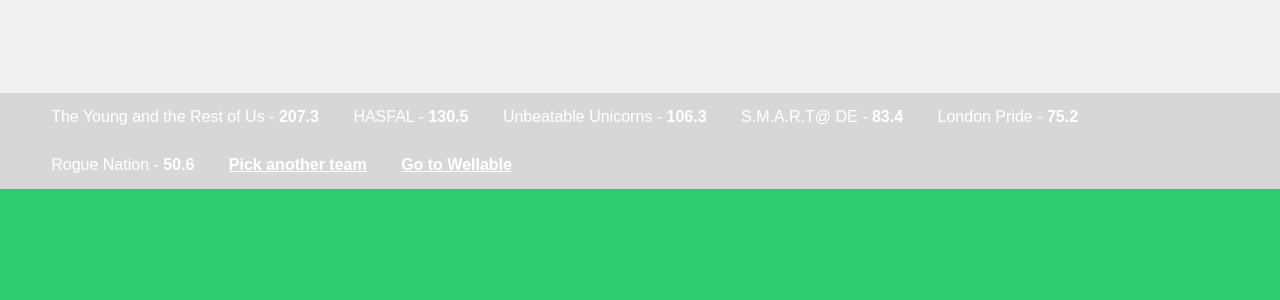
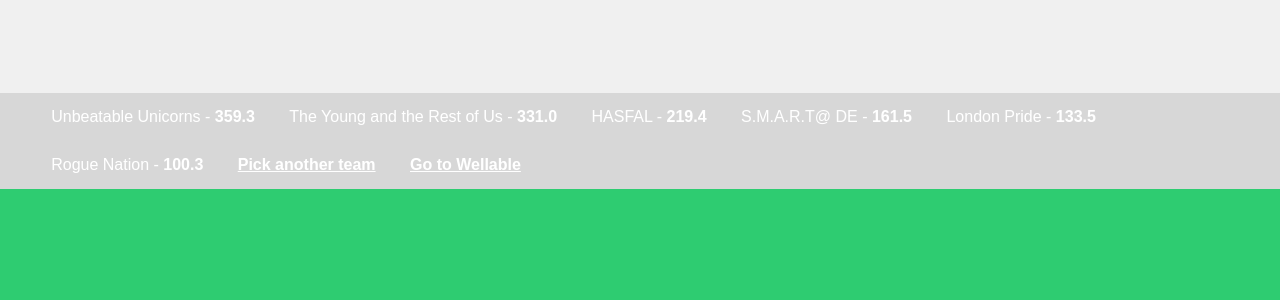
Before and after one commit to brettrowley/brettrowley.github.io, a Jekyll site: the page sandbox/wellable/index.html, which Jekyll copies as it is, in a window 1280 px wide. Shown: the part 711-1011 px from the top of the page. Built offline with Jekyll 4.4.1, drawn with Linux system fonts in a browser that asks for light colours; nearby versions of some CDN libraries.

Commit message:
Update scores manually

```diff
--- a/sandbox/wellable/index.html
+++ b/sandbox/wellable/index.html
@@ -88,8 +88,8 @@
 
 
 	.stats{
-		bottom: calc(35px - 90vh);
-		height: 90vh;
+		bottom: calc(35px - 80vh);
+		height: 80vh;
 		overflow: hidden;
 		background-color: rgba(0,0,0,0.7);
 		font-size: 11pt !important;
@@ -179,12 +179,12 @@
 <div class="stats">
 	<ul>
 		<li><span id="scores"><i class="ion-plus-round"></i> Scores</span></li>
-		<li class="position">The Young and the Rest of Us - <strong>207.3</strong></li>
-		<li class="position">HASFAL - <strong>130.5</strong></li>
-		<li class="position">Unbeatable Unicorns - <strong>106.3</strong></li>
-		<li class="position">S.M.A.R.T@ DE - <strong>83.4</strong></li>
-		<li class="position">London Pride - <strong>75.2</strong></li>
-		<li class="position">Rogue Nation - <strong>50.6</strong></li>
+		<li class="position">Unbeatable Unicorns - <strong>359.3</strong></li>
+		<li class="position">The Young and the Rest of Us - <strong>331.0</strong></li>
+		<li class="position">HASFAL - <strong>219.4</strong></li>
+		<li class="position">S.M.A.R.T@ DE - <strong>161.5</strong></li>
+		<li class="position">London Pride - <strong>133.5</strong></li>
+		<li class="position">Rogue Nation - <strong>100.3</strong></li>
 		<li class="position"><a id="pick-team" href="#">Pick another team</a></li>
 		<li class="position"><a target="_blank" href="https://wellable.co/User/LeaderBoard">Go to Wellable</a></li>
 	</ul>
```
